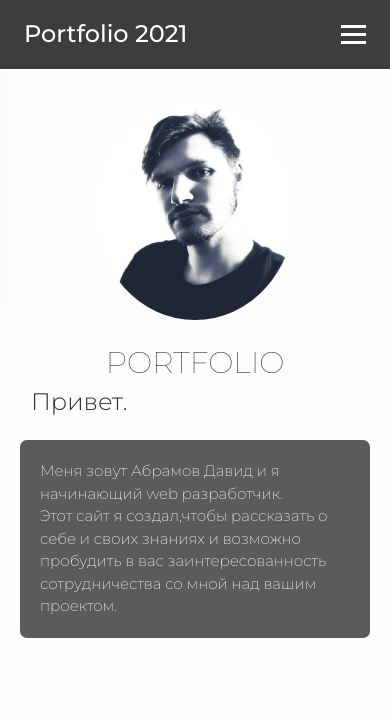
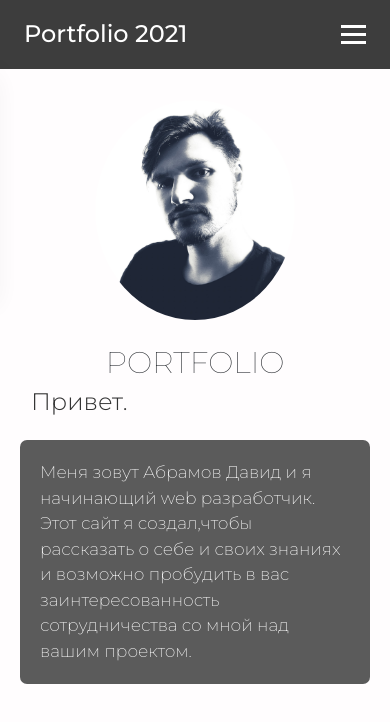
Before and after one commit to Mironeus/Portfolio, a Next.js app: page /home in a window 390 px wide. Shown: the top 722 px of the page. Built offline with nearby package versions, Linux system fonts and the light colour scheme.

Commit message:
fixed responsive styles

```diff
--- a/styles/home_styles.module.css
+++ b/styles/home_styles.module.css
@@ -125,7 +125,7 @@
         }
         .text{
             position: relative;
-            font-size: 15px;
+            font-size: 17px;
             margin:20px;
             padding:20px;
             margin-bottom: 10px;
```
